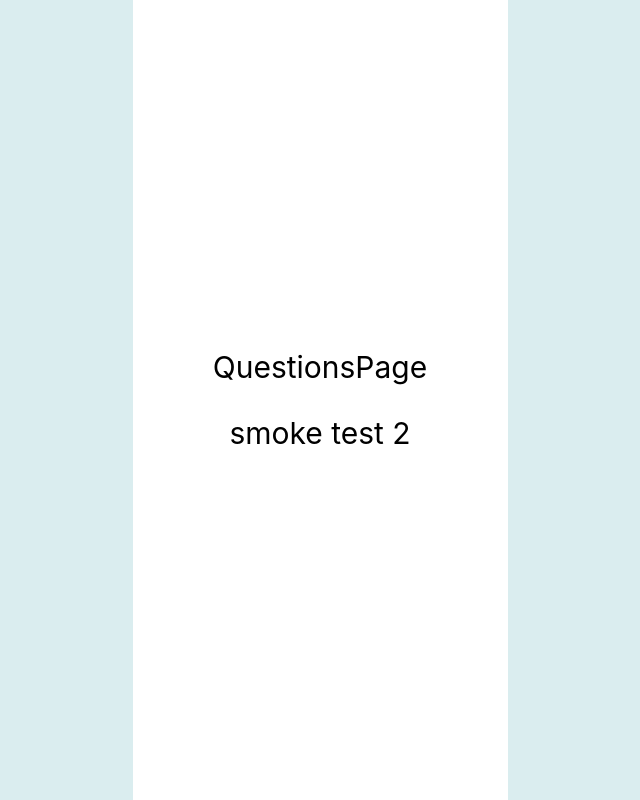
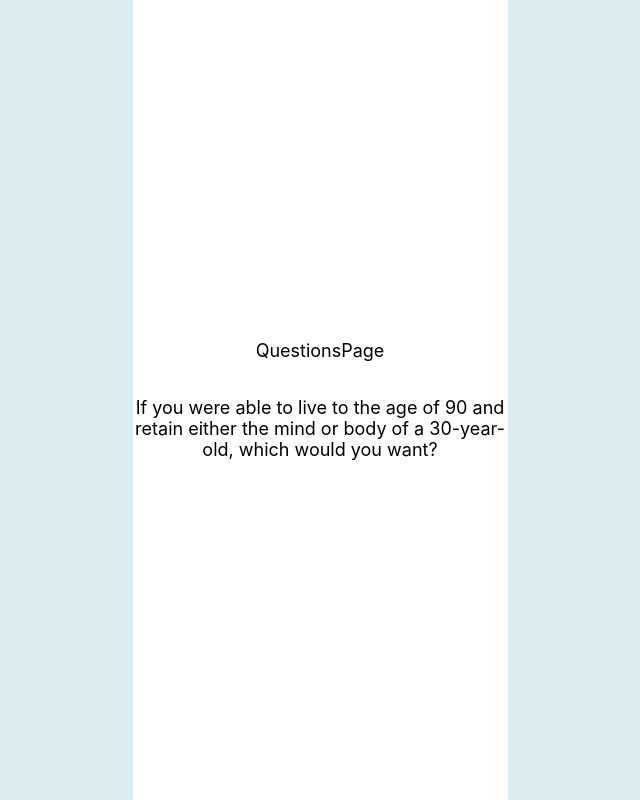
Before and after one commit to Gchu647/olive-questions-app, a React (Create React App) app: page / in a window 1280 px wide. Shown: the whole page, without its empty margins (320-960 px from the left). Built offline with nearby package versions, Linux system fonts and the light colour scheme.

Commit message:
added 12 questions to DB

```diff
--- a/src/components/App/App.css
+++ b/src/components/App/App.css
@@ -21,7 +21,7 @@
 } */
 
 .Mobile-container {
-  min-width: 375px;
+  width: 375px;
   height: 100vh;
   display: flex;
   flex-direction: column;
--- a/src/components/QuestionsPage/QuestionsPage.css
+++ b/src/components/QuestionsPage/QuestionsPage.css
@@ -1,3 +1,7 @@
 .QuestionsPage {
-  font-size: 30px;
+  width: 100%;
+  display: flex;
+  flex-flow: row wrap;
+  justify-content: center;
+  font-size: 18px;
 }
--- a/src/components/QuestionsPage/QuestionsPage.js
+++ b/src/components/QuestionsPage/QuestionsPage.js
@@ -7,7 +7,7 @@ class QuestionsPage extends Component {
     return (
       <div class='QuestionsPage'>
         <p>QuestionsPage</p>
-        <p>{questions[1]}</p>
+        <p>{questions[5]}</p>
       </div>
     );
   }
--- a/src/data/questions.js
+++ b/src/data/questions.js
@@ -1,7 +1,16 @@
 const questions = [
-  'smoke test 1',
-  'smoke test 2',
-  'smoke test 3'
+  'Given the choice of anyone in the world, whom would you want as a dinner guest?',
+  'Would you like to be famous? In what way?',
+  'Before making a telephone call, do you ever rehearse what you are going to say? Why?',
+  'What would constitute a “perfect” day for you?',
+  'When did you last sing to yourself? To someone else?',
+  'If you were able to live to the age of 90 and retain either the mind or body of a 30-year-old, which would you want?',
+  'Do you have a secret hunch about how you will die?',
+  'Name three things you and your partner appear to have in common.',
+  'For what in your life do you feel most grateful?',
+  'If you could change anything about the way you were raised, what would it be?',
+  'Take four minutes and tell your partner your life story in as much detail as possible.',
+  'If you could wake up tomorrow having gained any one quality or ability, what would it be?'
 ];
 
 export default questions;
```
